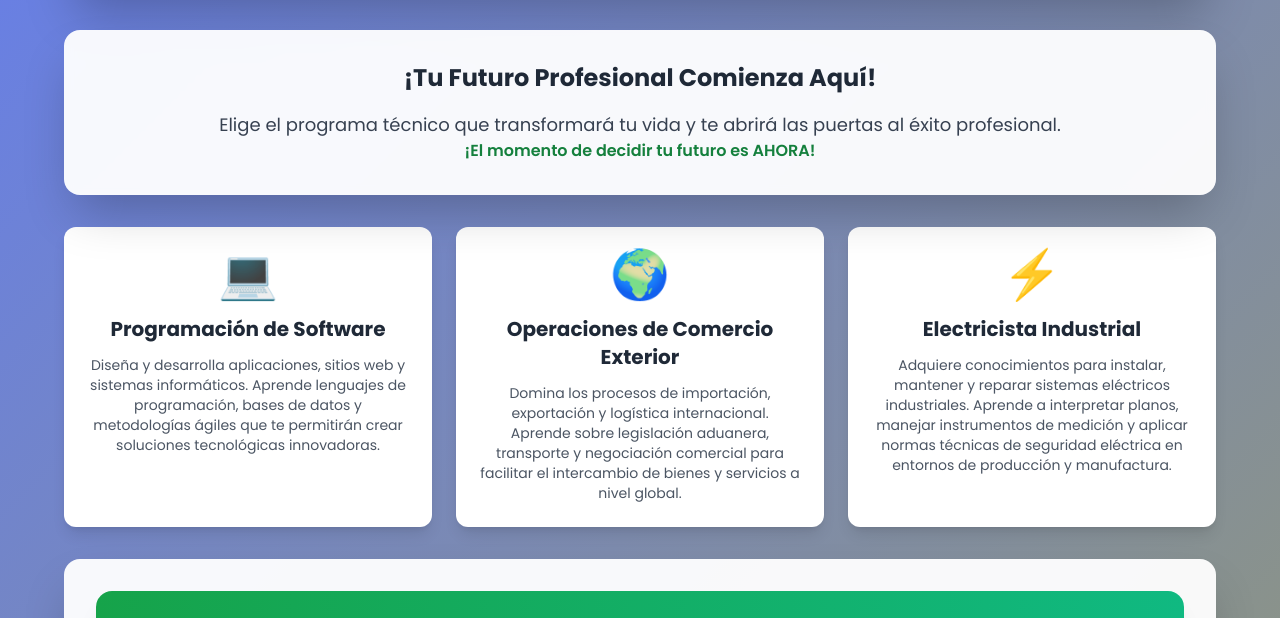
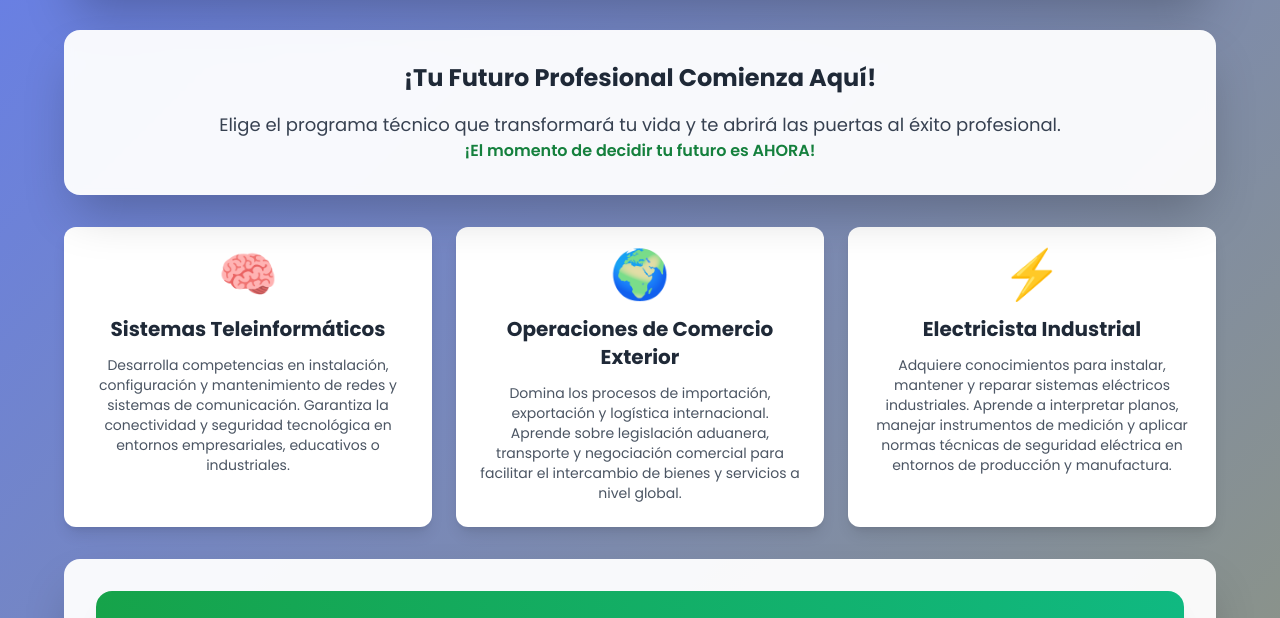
Before and after one commit to articidesoacha/MarianoSantaMaria, a plain HTML site: page index.html in a window 1280 px wide. Shown: the part 162-780 px from the top of the page. Drawn offline with nearby package versions, Linux system fonts and the light colour scheme.

Commit message:
Replace program links and update descriptions
Updated program links and descriptions for software programming and teleinformatics.

```diff
--- a/index.html
+++ b/index.html
@@ -49,10 +49,10 @@
     <div class="grid grid-cols-1 md:grid-cols-2 lg:grid-cols-3 gap-6 mb-8">
     <!-- pegado -->
 
- <a href="https://drive.google.com/file/d/1BVTAfxiYChow8YRs8k4WtzyDpq6s85Vb/view?usp=drive_link" class="bg-white rounded-xl p-6 shadow-lg card-hover slide-in block">
-        <div class="text-5xl mb-4 text-center">💻</div>
-        <h4 class="text-xl font-bold text-gray-800 mb-3 text-center">Programación de Software</h4>
-        <p class="text-gray-600 text-center text-sm">Diseña y desarrolla aplicaciones, sitios web y sistemas informáticos. Aprende lenguajes de programación, bases de datos y metodologías ágiles que te permitirán crear soluciones tecnológicas innovadoras.</p>
+<a href="https://drive.google.com/file/d/1MYfblc2jOOJLi6O7i5Ey-WjCe8yFmTNW/view?usp=drive_link" class="bg-white rounded-xl p-6 shadow-lg card-hover slide-in block">
+        <div class="text-5xl mb-4 text-center">🧠</div>
+        <h4 class="text-xl font-bold text-gray-800 mb-3 text-center">Sistemas Teleinformáticos</h4>
+        <p class="text-gray-600 text-center text-sm">Desarrolla competencias en instalación, configuración y mantenimiento de redes y sistemas de comunicación. Garantiza la conectividad y seguridad tecnológica en entornos empresariales, educativos o industriales.</p>
       </a>
 <a href="https://drive.google.com/file/d/1o7ivvzL2dXqsHriAxrI1ARILP84K-eBX/view?usp=drive_link" class="bg-white rounded-xl p-6 shadow-lg card-hover slide-in block">
         <div class="text-5xl mb-4 text-center">🌍</div>
```
